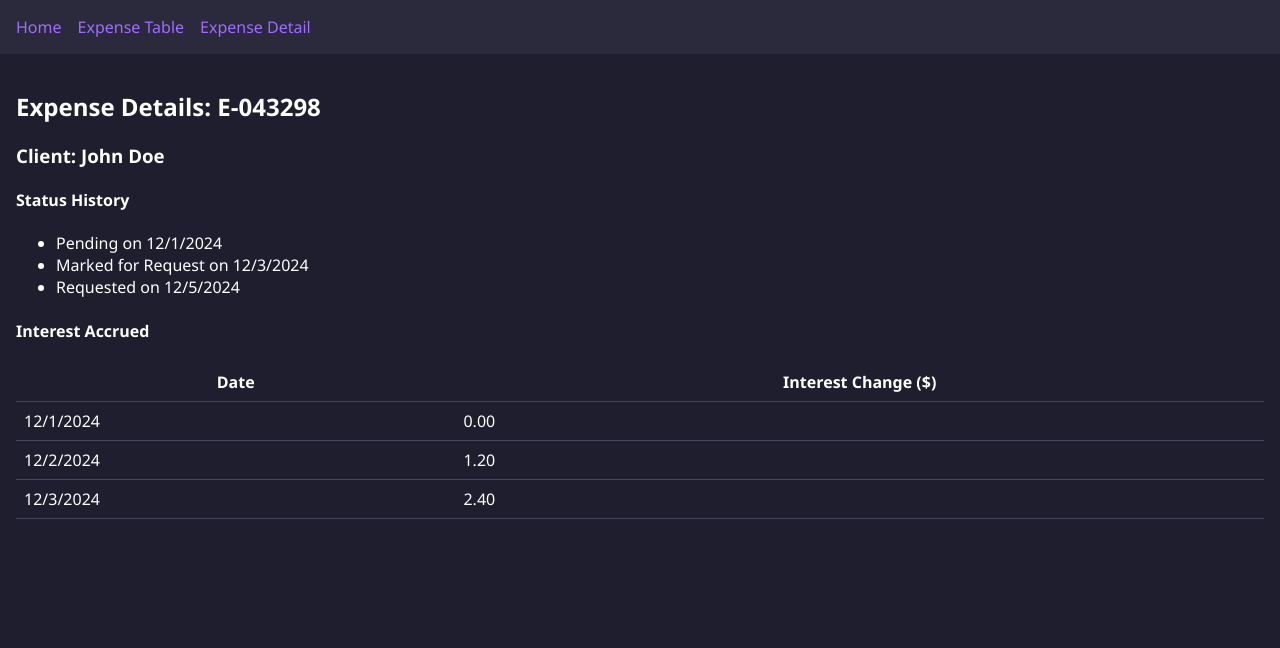
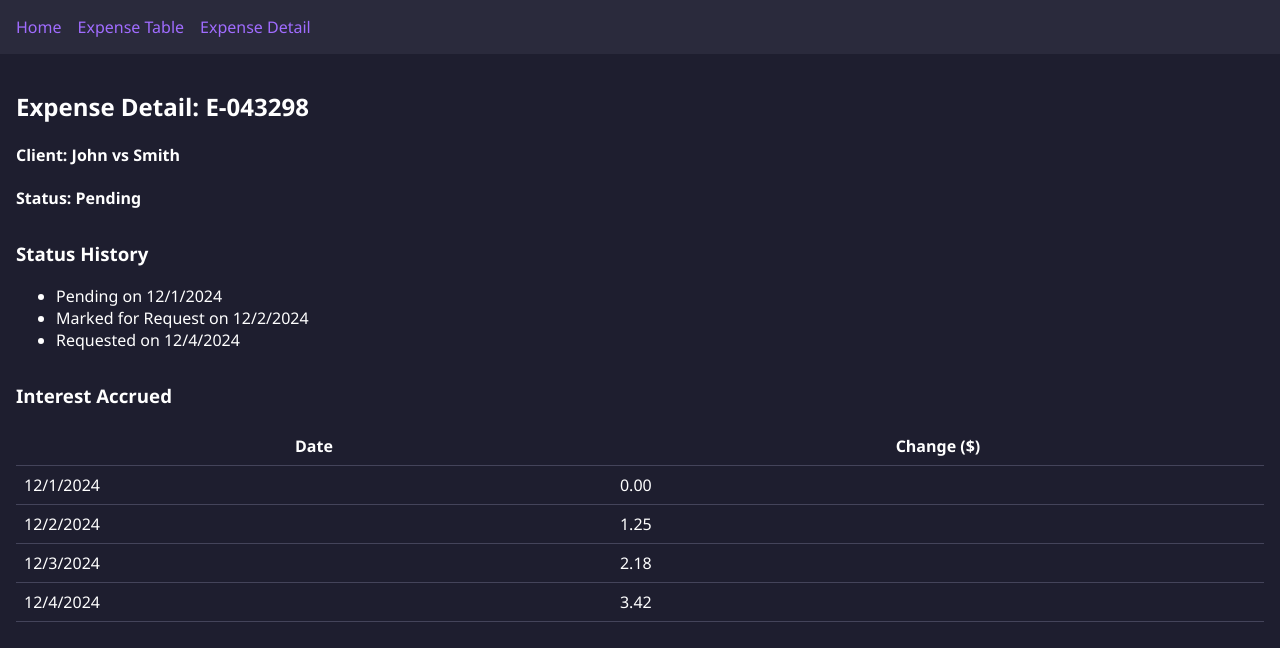
Before and after one commit to edcres/law-expense-lending, a React (Create React App) app in the folder client/: page /expense/1 in a window 1280 px wide. Shown: the top 648 px of the page. Built offline with nearby package versions, Linux system fonts and the light colour scheme.

Commit message:
The third page now get data from the mock database.

```diff
--- a/client/src/pages/ExpenseDetail.js
+++ b/client/src/pages/ExpenseDetail.js
@@ -1,35 +1,38 @@
 import React, { useEffect, useState } from 'react';
 import { useParams } from 'react-router-dom';
+import { getExpenseById } from '../api/salesforce';
 import colors from '../styles/theme';
 
 export default function ExpenseDetail() {
   const { id } = useParams();
   const [expense, setExpense] = useState(null);
-  const [history, setHistory] = useState([]);
+  const [statusHistory, setStatusHistory] = useState([]);
   const [interestData, setInterestData] = useState([]);
 
   useEffect(() => {
-    setExpense({
-      id,
-      name: "E-043298",
-      client_name: "John Doe",
-      status: "Requested"
-    });
+    getExpenseById(id).then((data) => {
+      if (data) {
+        setExpense(data);
 
-    setHistory([
+        // Simulated status history based on dates
+        setStatusHistory([
           { stage: "Pending", date: "2024-12-01" },
-      { stage: "Marked for Request", date: "2024-12-03" },
-      { stage: "Requested", date: "2024-12-05" }
+          { stage: "Marked for Request", date: "2024-12-02" },
+          { stage: "Requested", date: "2024-12-04" },
         ]);
 
+        // Simulated daily interest change
         setInterestData([
-      { date: "2024-12-01", change: 0.0 },
-      { date: "2024-12-02", change: 1.2 },
-      { date: "2024-12-03", change: 2.4 }
+          { date: "2024-12-01", change: 0.00 },
+          { date: "2024-12-02", change: 1.25 },
+          { date: "2024-12-03", change: 2.18 },
+          { date: "2024-12-04", change: 3.42 }
         ]);
+      }
+    });
   }, [id]);
 
-  if (!expense) return <div style={{ color: 'white' }}>Loading...</div>;
+  if (!expense) return <div style={{ color: colors.textPrimary }}>Loading...</div>;
 
   return (
     <div style={{
@@ -38,35 +41,44 @@ export default function ExpenseDetail() {
       minHeight: '100vh',
       padding: '1rem'
     }}>
-      <h2>Expense Details: {expense.name}</h2>
-      <h3>Client: {expense.client_name}</h3>
+      <h2>Expense Detail: {expense.name}</h2>
+      <h4>Client: {expense.matter_display_name}</h4>
+      <h4>Status: {expense.status}</h4>
 
-      <h4>Status History</h4>
+      <section style={{ marginTop: '2rem' }}>
+        <h3>Status History</h3>
         <ul>
-        {history.map((entry, index) => (
-          <li key={index}>
+          {statusHistory.map((entry, idx) => (
+            <li key={idx}>
               {entry.stage} on {new Date(entry.date).toLocaleDateString()}
             </li>
           ))}
         </ul>
+      </section>
 
-      <h4>Interest Accrued</h4>
-      <table style={{ width: '100%', borderCollapse: 'collapse', marginTop: '1rem' }}>
+      <section style={{ marginTop: '2rem' }}>
+        <h3>Interest Accrued</h3>
+        <table style={{ width: '100%', borderCollapse: 'collapse' }}>
           <thead>
             <tr>
               <th style={{ borderBottom: `1px solid ${colors.border}`, padding: '0.5rem' }}>Date</th>
-            <th style={{ borderBottom: `1px solid ${colors.border}`, padding: '0.5rem' }}>Interest Change ($)</th>
+              <th style={{ borderBottom: `1px solid ${colors.border}`, padding: '0.5rem' }}>Change ($)</th>
             </tr>
           </thead>
           <tbody>
-          {interestData.map((row, index) => (
-            <tr key={index}>
-              <td style={{ padding: '0.5rem', borderBottom: `1px solid ${colors.border}` }}>{new Date(row.date).toLocaleDateString()}</td>
-              <td style={{ padding: '0.5rem', borderBottom: `1px solid ${colors.border}` }}>{row.change.toFixed(2)}</td>
+            {interestData.map((entry, idx) => (
+              <tr key={idx}>
+                <td style={{ padding: '0.5rem', borderBottom: `1px solid ${colors.border}` }}>
+                  {new Date(entry.date).toLocaleDateString()}
+                </td>
+                <td style={{ padding: '0.5rem', borderBottom: `1px solid ${colors.border}` }}>
+                  {entry.change.toFixed(2)}
+                </td>
               </tr>
             ))}
           </tbody>
         </table>
+      </section>
     </div>
   );
 }
```
Lines whose indentation alone changed are shown as unchanged.
